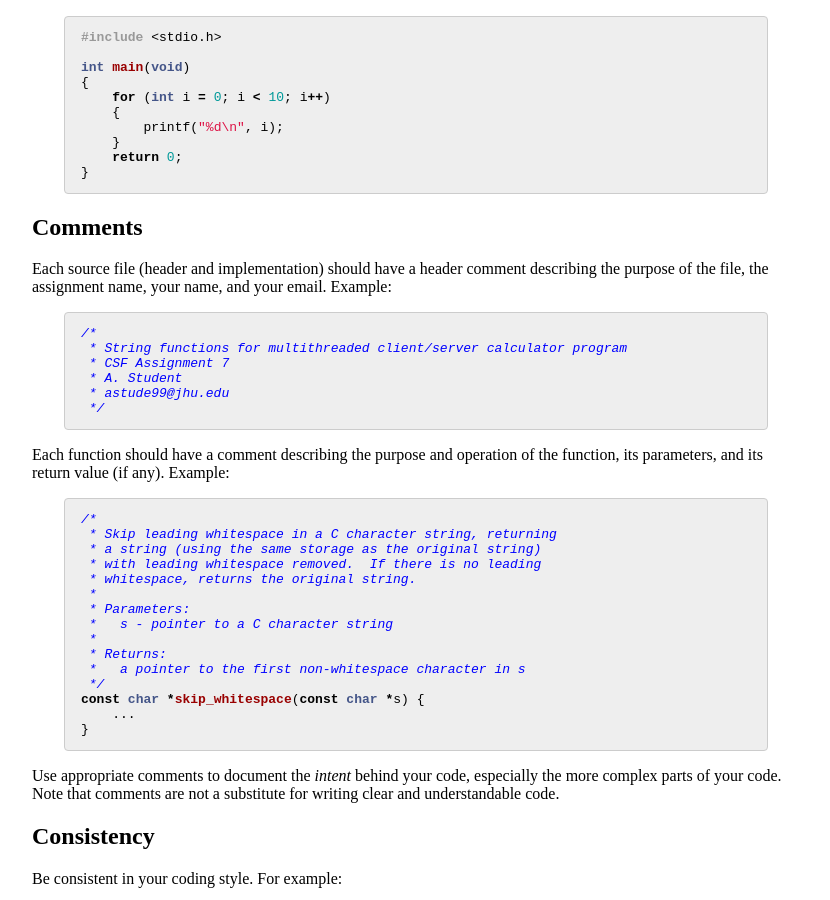
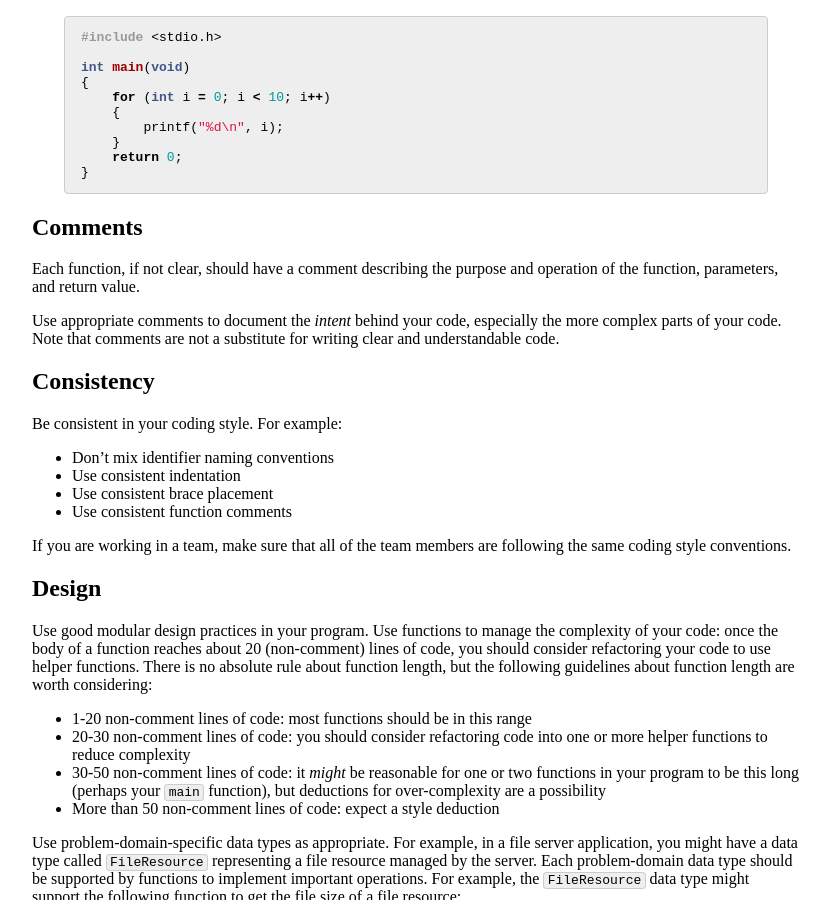
Before and after one commit to jhucsf/fall2023, a Jekyll site: the page built from resources/style.md, in a window 1280 px wide and 900 px high, scrolled down 1148 px. Shown: the whole window, without its empty margins (224-1054 px from the left). Built offline with Jekyll 4.4.1, drawn with Linux system fonts in a browser that asks for light colours.

Commit message:
reduce comment style expectation

````diff
--- a/resources/style.md
+++ b/resources/style.md
@@ -82,39 +82,8 @@ int main(void)
 
 ## Comments
 
-Each source file (header and implementation) should have a header comment
-describing the purpose of the file, the assignment name, your name,
-and your email.  Example:
-
-```c
-/*
- * String functions for multithreaded client/server calculator program
- * CSF Assignment 7
- * A. Student
- * astude99@jhu.edu
- */
-```
-
-Each function should have a comment describing the purpose and operation
-of the function, its parameters, and its return value (if any).  Example:
-
-```c
-/*
- * Skip leading whitespace in a C character string, returning
- * a string (using the same storage as the original string)
- * with leading whitespace removed.  If there is no leading
- * whitespace, returns the original string.
- *
- * Parameters:
- *   s - pointer to a C character string
- *
- * Returns:
- *   a pointer to the first non-whitespace character in s
- */
-const char *skip_whitespace(const char *s) {
-    ...
-}
-```
+Each function, if not clear, should have a comment describing the purpose
+and operation of the function, parameters, and return value.
 
 Use appropriate comments to document the *intent* behind your code,
 especially the more complex parts of your code.  Note that comments are
````
